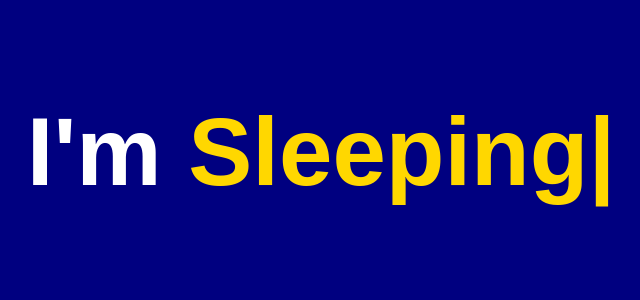
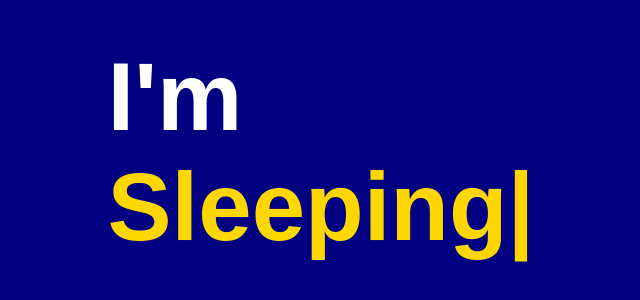
Before and after one commit to KeshavAbhishek/autoTypeJs, a plain HTML site: page index.html in a window 1280 px wide. Shown: the part 248-548 px from the top of the page, without its empty margins (319-959 px from the left). Drawn offline with nearby package versions, Linux system fonts and the light colour scheme.

Commit message:
Line Break

```diff
--- a/index.html
+++ b/index.html
@@ -11,7 +11,7 @@
 </head>
 <body>
     <div id="container">
-        <h1>I'm <span class="auto-type"></span></h1>
+        <h1>I'm<br><span class="auto-type"></span></h1>
     </div>
     <script src="https://cdn.jsdelivr.net/npm/typed.js@2.0.12"></script>
     <script src="node.js"></script>
```
